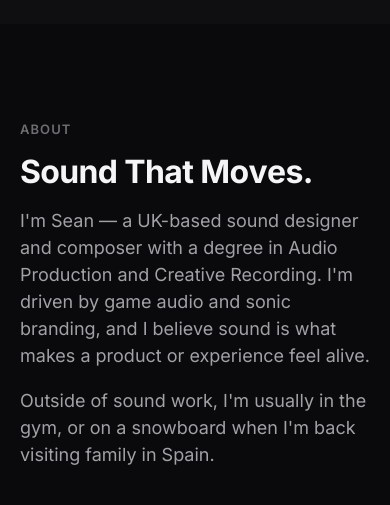
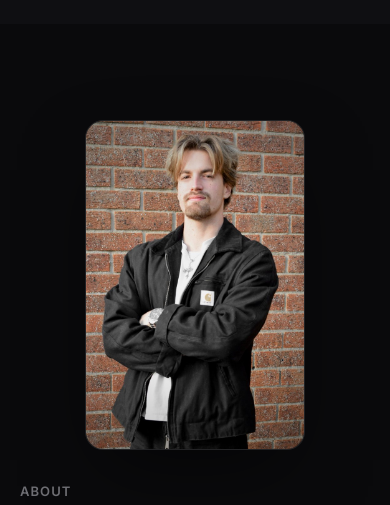
Before and after one commit to seanwaudio/portfolio, a plain HTML site: page index.html in a window 390 px wide. Shown: the part 2320-2825 px from the top of the page. Drawn offline with Linux system fonts and the light colour scheme.

Commit message:
Add profile photo to About section
Two-column layout on desktop (photo left, text right), stacks with a centered photo on mobile. Rounded corners and shadow to match the site's other framed media (video embeds, tool cards).

Co-Authored-By: Claude Sonnet 5 <noreply@anthropic.com>

```diff
--- a/index.html
+++ b/index.html
@@ -155,6 +155,9 @@
 
 <section id="about" class="section reveal">
   <div class="section-inner about-grid">
+    <div class="about-photo">
+      <img src="images/profile.jpg" alt="Sean Waldron" loading="lazy">
+    </div>
     <div>
       <p class="section-label">About</p>
       <h2>Sound That <span class="moves-word"><span>M</span><span>o</span><span>v</span><span>e</span><span>s</span></span>.</h2>
--- a/styles.css
+++ b/styles.css
@@ -409,6 +409,23 @@ img { max-width: 100%; }
 }
 
 /* About */
+.about-grid {
+  display: grid;
+  grid-template-columns: 280px 1fr;
+  gap: 56px;
+  align-items: start;
+}
+
+.about-photo img {
+  display: block;
+  width: 100%;
+  aspect-ratio: 2 / 3;
+  object-fit: cover;
+  border-radius: var(--radius);
+  border: 1px solid var(--border);
+  box-shadow: 0 30px 80px -20px rgba(0, 0, 0, 0.6);
+}
+
 .about-grid h2 { max-width: 640px; }
 
 .moves-word {
@@ -584,6 +601,8 @@ footer p {
   .scroll-cue { display: none; }
   .swipe-cue { display: block; }
   .tools-grid { grid-template-columns: 1fr; }
+  .about-grid { grid-template-columns: 1fr; gap: 32px; }
+  .about-photo { max-width: 220px; margin: 0 auto; }
 }
 
 @media (max-width: 480px) {
```
Also changed, not shown: images/profile.jpg (added).
